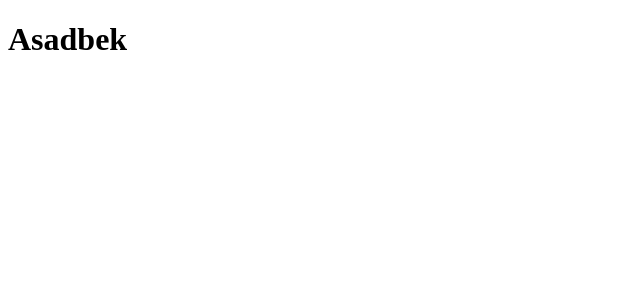
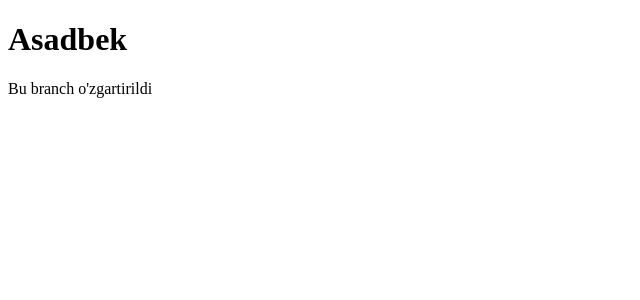
Before and after one commit to khakimovM/pull_request_84, a React (Vite) app: page /asadbek in a window 1280 px wide. Shown: the top 300 px of the page, without its empty margins (0-640 px from the left). Built offline with nearby package versions, Linux system fonts and the light colour scheme.

Commit message:
asadbek page updated

```diff
--- a/src/pages/Asadbek.jsx
+++ b/src/pages/Asadbek.jsx
@@ -4,6 +4,7 @@ const Asadbek = () => {
   return (
     <div>
       <h1>Asadbek</h1>
+      <p>Bu branch o'zgartirildi</p>
     </div>
   );
 };
```
